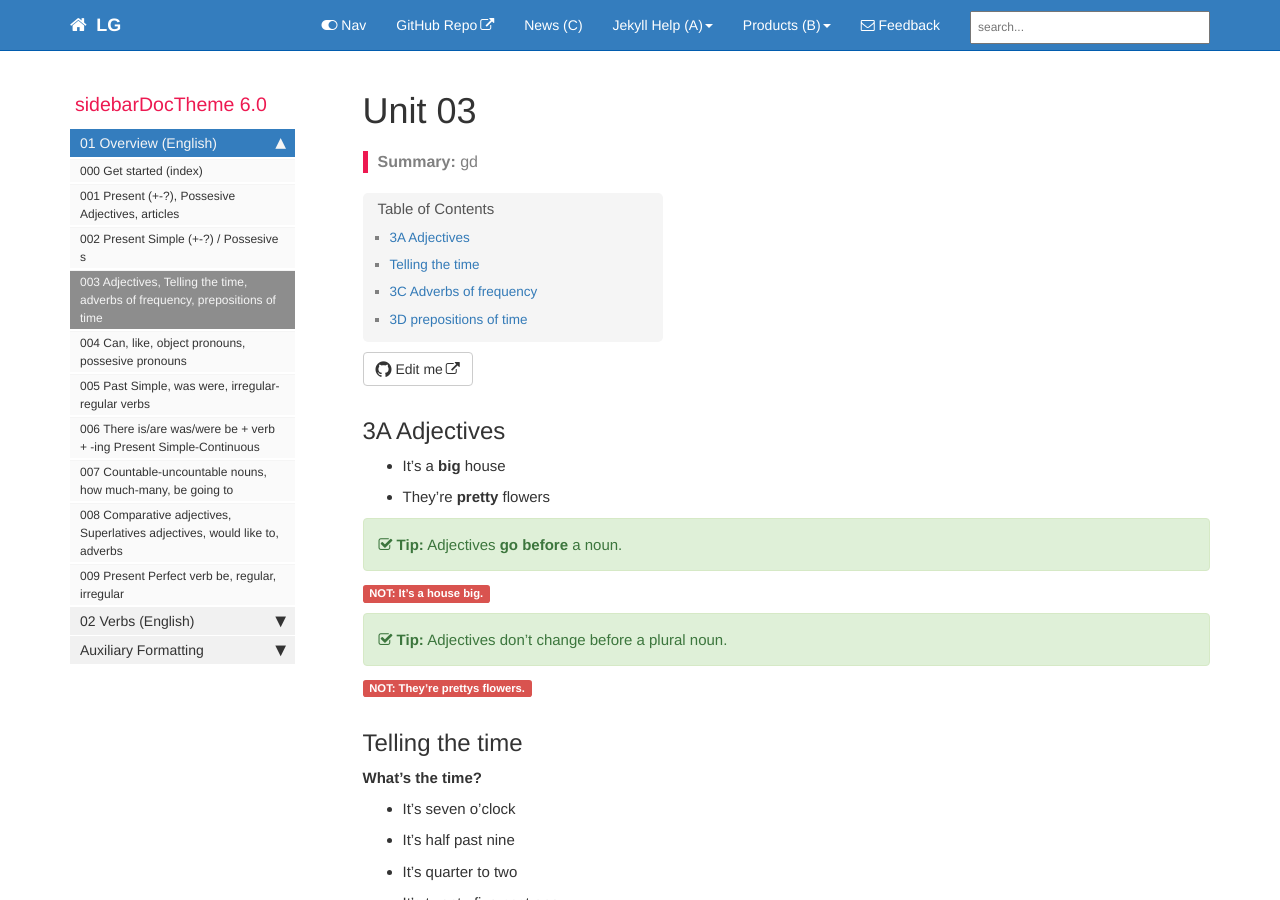
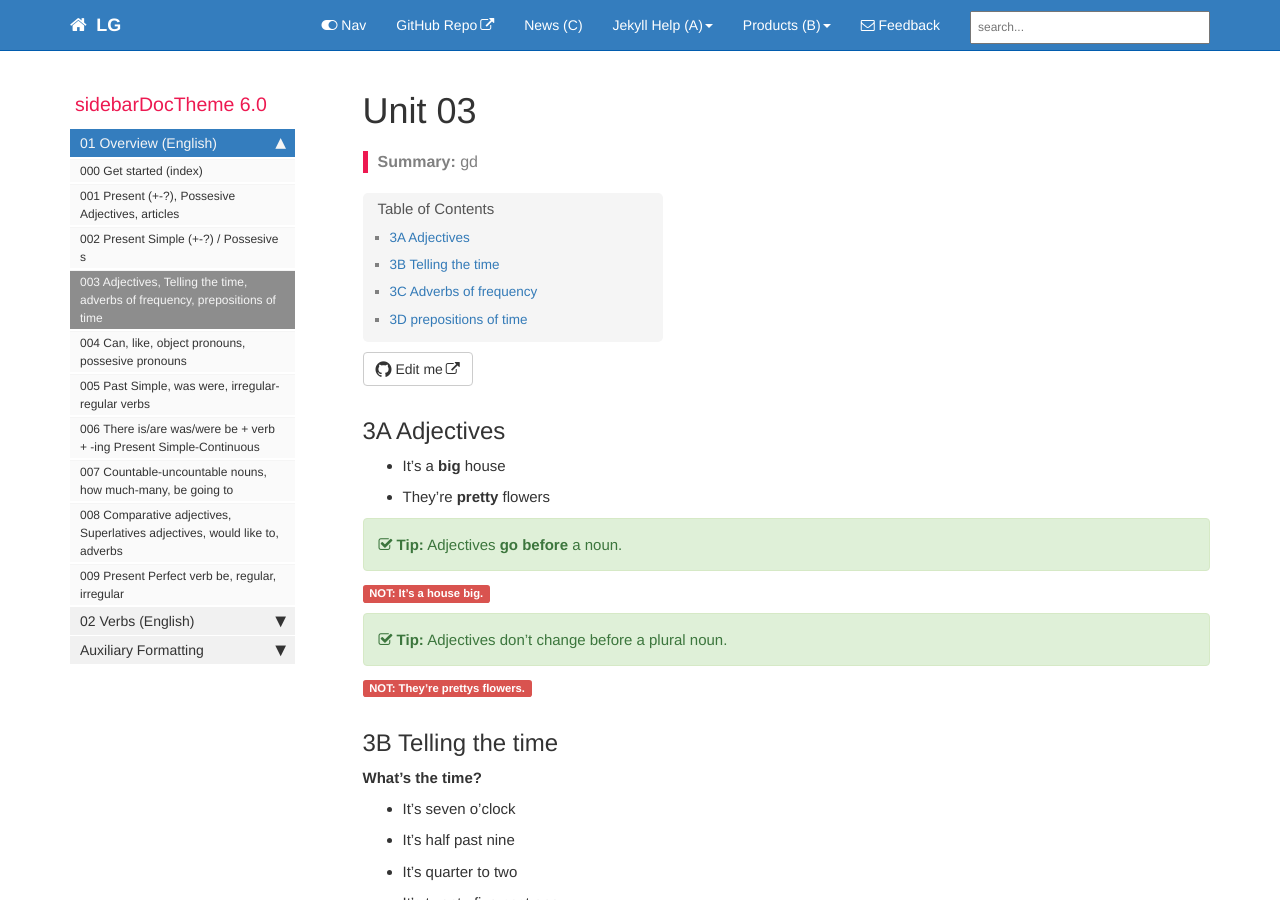
Before and after one commit to lg-gonzalez-juarez/PlanningTestB2, a Jekyll site: the page built from pages/md/unit03.md, in a window 1280 px wide and 900 px high. Built offline with Jekyll 4.4.1, drawn with Linux system fonts in a browser that asks for light colours; comment, search, counter and statistics services are not loaded.

Commit message:
updating

```diff
--- a/pages/md/unit03.md
+++ b/pages/md/unit03.md
@@ -18,7 +18,7 @@ folder: md
 {% include tip.html content="Adjectives don't change before a plural noun." %} <span class="label label-danger"> NOT: They're prettys flowers.</span>
 
 
-## Telling the time
+## 3B Telling the time
 
 **What's the time?**
 - It's seven o'clock
```
